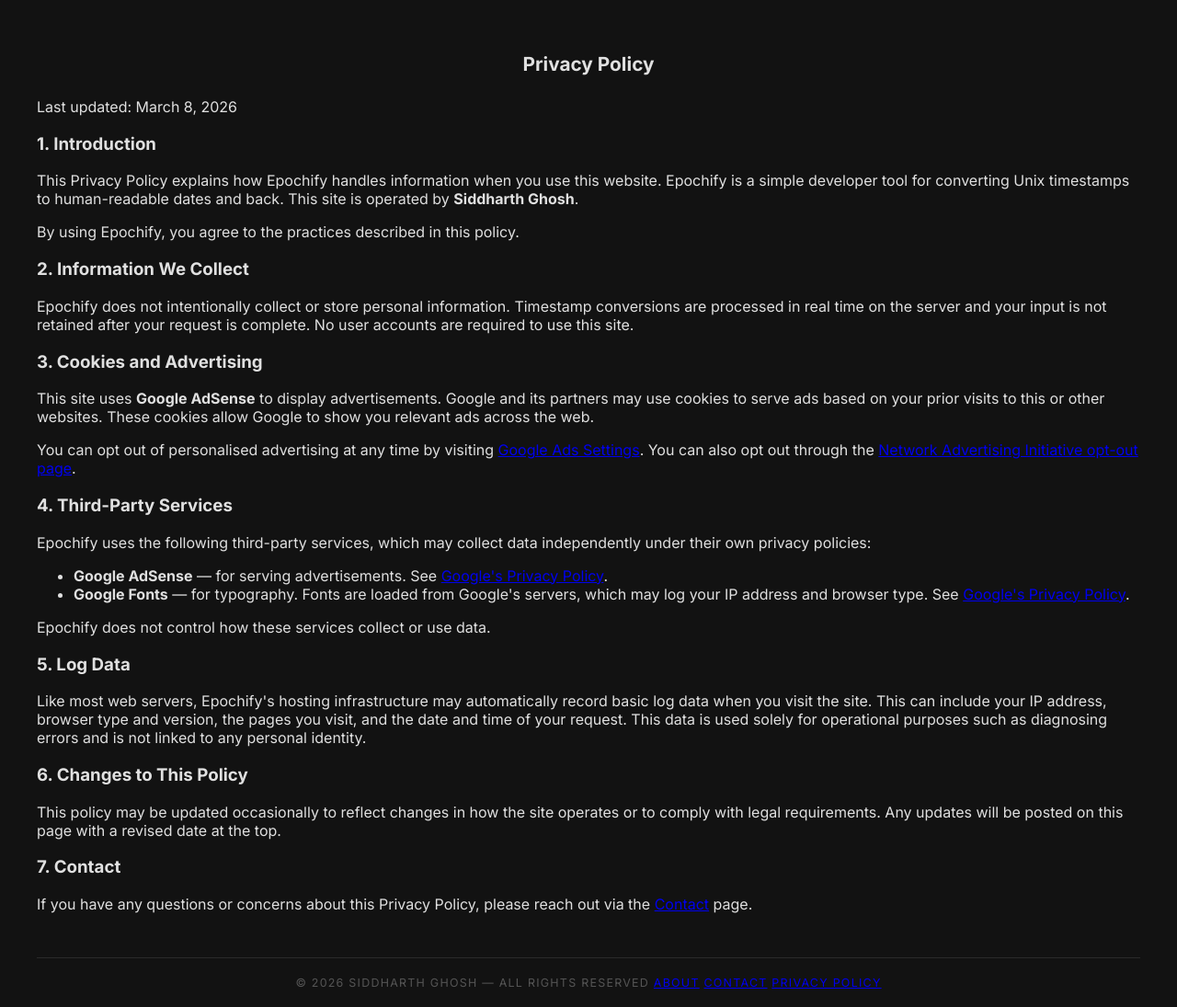
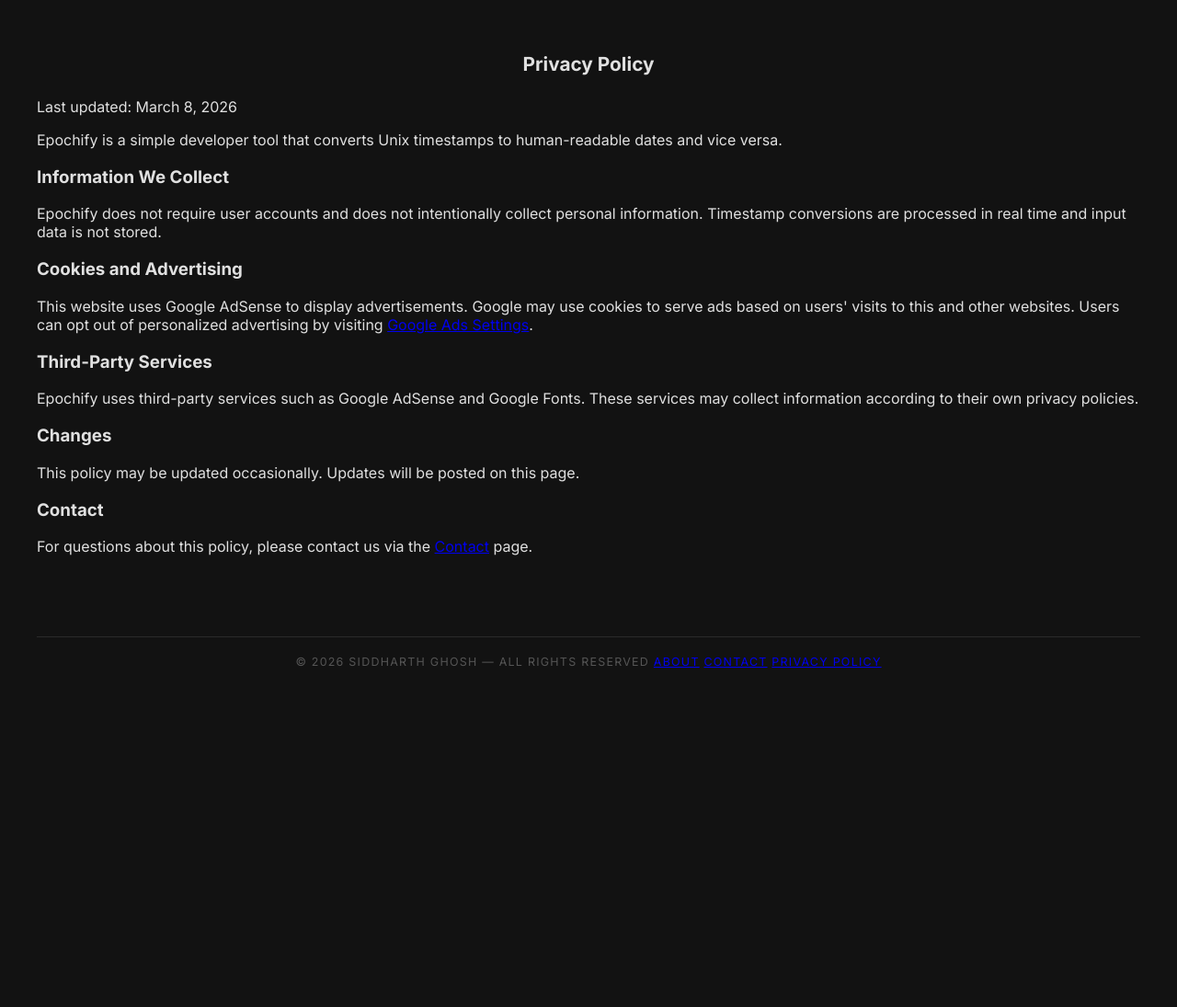
Before and after one commit to sidghosh29/epochify, a Python web app: template templates/privacy.html in a window 1280 px wide. Shown: the part 86-1181 px from the top of the page at 92% size. After the commit the page ends 812 px from the top, so only its background shows below. Run offline with Jinja, Linux system fonts and the light colour scheme; the template is opened without the code that fills it, so the values that code supplies are empty.

Commit message:
Modify Email ID and Privacy Policy page

```diff
--- a/templates/contact.html
+++ b/templates/contact.html
@@ -17,7 +17,7 @@
         </div>
         <div class="contact-details">
             <span class="contact-label">Email</span>
-            <a href="mailto:your@email.com" class="contact-email">your@email.com</a>
+            <a href="mailto:siddghosh8953@gmail.com" class="contact-email">siddghosh8953@gmail.com</a>
         </div>
     </div>
 </div>
--- a/templates/privacy.html
+++ b/templates/privacy.html
@@ -5,70 +5,38 @@
     <p class="static-meta">Last updated: March 8, 2026</p>
 
     <section class="static-section">
-        <h3>1. Introduction</h3>
-        <p>This Privacy Policy explains how Epochify handles information when you use this website. Epochify is a
-            simple developer tool for converting Unix timestamps to human-readable dates and back. This site is
-            operated by <strong>Siddharth Ghosh</strong>.</p>
-        <p>By using Epochify, you agree to the practices described in this policy.</p>
+        <p>Epochify is a simple developer tool that converts Unix timestamps to human-readable dates and vice versa.</p>
     </section>
 
     <section class="static-section">
-        <h3>2. Information We Collect</h3>
-        <p>Epochify does not intentionally collect or store personal information. Timestamp conversions are processed
-            in real time on the server and your input is not retained after your request is complete. No user accounts
-            are required to use this site.</p>
+        <h3>Information We Collect</h3>
+        <p>Epochify does not require user accounts and does not intentionally collect personal information. Timestamp
+            conversions are processed in real time and input data is not stored.</p>
     </section>
 
     <section class="static-section">
-        <h3>3. Cookies and Advertising</h3>
-        <p>This site uses <strong>Google AdSense</strong> to display advertisements. Google and its partners may use
-            cookies to serve ads based on your prior visits to this or other websites. These cookies allow Google to
-            show you relevant ads across the web.</p>
-        <p>You can opt out of personalised advertising at any time by visiting
+        <h3>Cookies and Advertising</h3>
+        <p>This website uses Google AdSense to display advertisements. Google may use cookies to serve ads based on
+            users' visits to this and other websites. Users can opt out of personalized advertising by visiting
             <a href="https://www.google.com/settings/ads" target="_blank" rel="noopener noreferrer">Google Ads
-                Settings</a>. You can also opt out through the
-            <a href="https://www.networkadvertising.org/choices/" target="_blank" rel="noopener noreferrer">Network
-                Advertising Initiative opt-out page</a>.
+                Settings</a>.
         </p>
     </section>
 
     <section class="static-section">
-        <h3>4. Third-Party Services</h3>
-        <p>Epochify uses the following third-party services, which may collect data independently under their own
-            privacy policies:</p>
-        <ul>
-            <li><strong>Google AdSense</strong> — for serving advertisements. See
-                <a href="https://policies.google.com/privacy" target="_blank" rel="noopener noreferrer">Google's Privacy
-                    Policy</a>.
-            </li>
-            <li><strong>Google Fonts</strong> — for typography. Fonts are loaded from Google's servers, which may log
-                your IP address and browser type. See
-                <a href="https://policies.google.com/privacy" target="_blank" rel="noopener noreferrer">Google's Privacy
-                    Policy</a>.
-            </li>
-        </ul>
-        <p>Epochify does not control how these services collect or use data.</p>
+        <h3>Third-Party Services</h3>
+        <p>Epochify uses third-party services such as Google AdSense and Google Fonts. These services may collect
+            information according to their own privacy policies.</p>
     </section>
 
     <section class="static-section">
-        <h3>5. Log Data</h3>
-        <p>Like most web servers, Epochify's hosting infrastructure may automatically record basic log data when you
-            visit the site. This can include your IP address, browser type and version, the pages you visit, and the
-            date and time of your request. This data is used solely for operational purposes such as diagnosing errors
-            and is not linked to any personal identity.</p>
+        <h3>Changes</h3>
+        <p>This policy may be updated occasionally. Updates will be posted on this page.</p>
     </section>
 
     <section class="static-section">
-        <h3>6. Changes to This Policy</h3>
-        <p>This policy may be updated occasionally to reflect changes in how the site operates or to comply with legal
-            requirements. Any updates will be posted on this page with a revised date at the top.</p>
-    </section>
-
-    <section class="static-section">
-        <h3>7. Contact</h3>
-        <p>If you have any questions or concerns about this Privacy Policy, please reach out via the
-            <a href="/contact">Contact</a> page.
-        </p>
+        <h3>Contact</h3>
+        <p>For questions about this policy, please contact us via the <a href="/contact">Contact</a> page.</p>
     </section>
 </div>
 {% endblock %}
```
